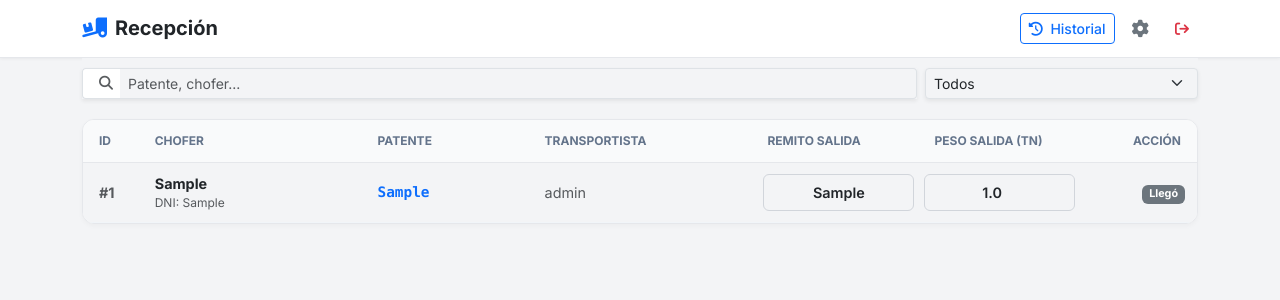
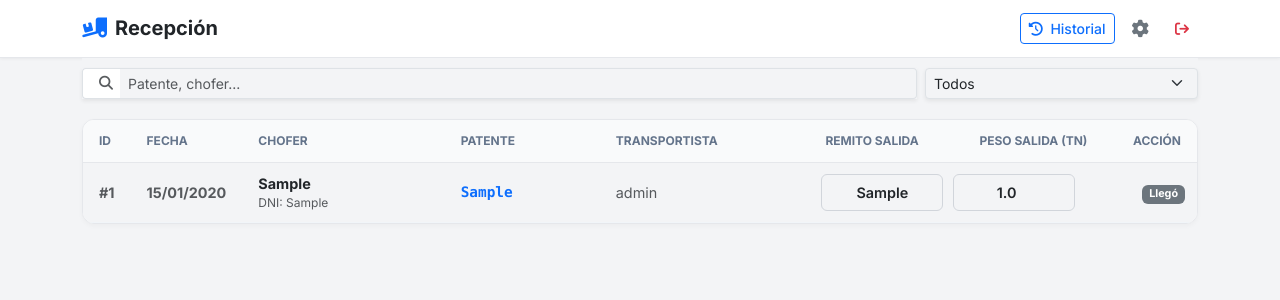
Before and after one commit to JoaquinSBE/Transportistas, a Flask app: template templates/arenera_panel.html in a window 1280 px wide. Shown: the top 300 px of the page. Run offline with Flask 3, Linux system fonts and the light colour scheme; tables that the repository leaves empty hold one stand-in row (values such as "Sample post"); the template is opened without the code that fills it: values that come from a table or form of the project are taken from there, most other values are stand-ins (such as "Sample title", 1, 10 or a date in 2020); some libraries are stand-ins or nearby versions.

Commit message:
Version Final: Fecha en recepcion arenera

```diff
--- a/templates/arenera_panel.html
+++ b/templates/arenera_panel.html
@@ -190,6 +190,7 @@
                     <thead>
                         <tr>
                             <th style="width: 50px;">ID</th>
+                            <th style="width: 90px;">Fecha</th>
                             <th style="width: 20%;">Chofer</th>
                             <th style="width: 15%;">Patente</th>
                             <th style="width: 20%;">Transportista</th>
@@ -202,6 +203,7 @@
                         {% for s in shipments %}
                         <tr>
                             <td class="fw-bold text-muted">#{{ s.id }}</td>
+                            <td class="text-muted fw-bold">{{ s.date.strftime('%d/%m/%Y') }}</td>
                             <td>
                                 <div class="fw-bold text-dark">{{ s.chofer }}</div>
                                 <div class="small text-muted" style="font-size:0.75rem;">DNI: {{ s.dni }}</div>
@@ -246,7 +248,7 @@
                             </td>
                         </tr>
                         {% else %}
-                        <tr><td colspan="7" class="text-center py-5 text-muted">No hay camiones en espera.</td></tr>
+                        <tr><td colspan="8" class="text-center py-5 text-muted">No hay camiones en espera.</td></tr>
                         {% endfor %}
                     </tbody>
                 </table>
@@ -261,6 +263,7 @@
 
                 <div class="mob-head">
                     <div>
+                        <div class="small text-primary fw-bold mb-1">#{{ s.id }} • {{ s.date.strftime('%d/%m') }}</div>
                         <div class="mob-title">{{ s.chofer }}</div>
                         <div class="mob-sub">
                             {{ s.transportista.username }} • <span class="font-monospace text-dark">{{ s.tractor }}</span>
```
